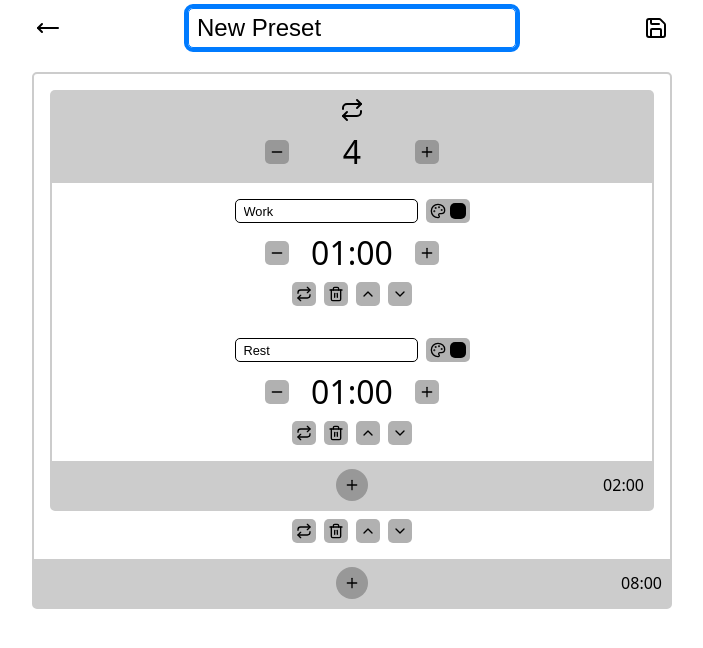
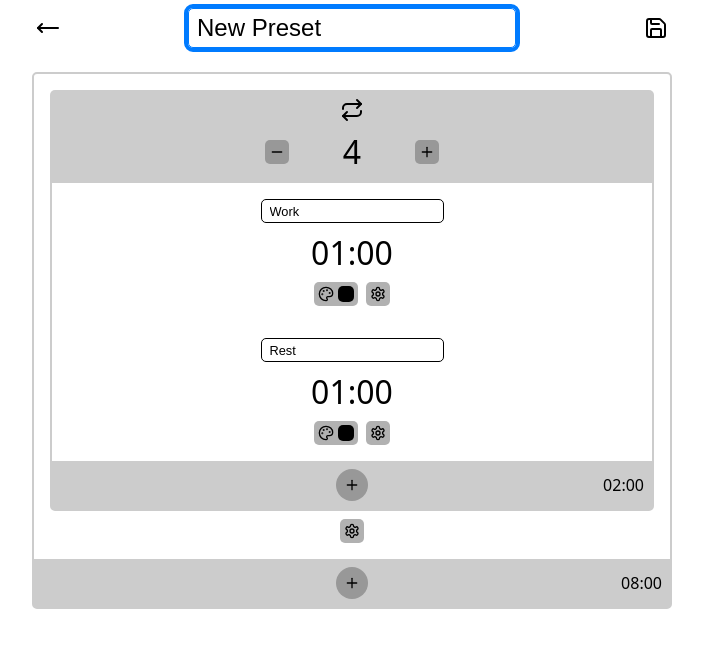
Before and after one commit to Garciat/programmable-timer-app, a React (Vite) app: page /new in a window 1280 px wide. Shown: the top 648 px of the page, without its empty margins (288-991 px from the left). Built offline with nearby package versions, Linux system fonts and the light colour scheme.

Commit message:
preset editor: reduce visual clutter

```diff
--- a/src/App.css
+++ b/src/App.css
@@ -114,7 +114,7 @@ select, input {
 
   padding: 0 0.5rem;
   border-radius: var(--radius);
-  border: 1px solid var(--text-color);
+  border: 1px solid currentColor;
   background-color: transparent;
   color: inherit;
   font-size: 0.8em;
--- a/src/components/PresetEditor.tsx
+++ b/src/components/PresetEditor.tsx
@@ -1,13 +1,5 @@
 import { useCallback, useEffect, useMemo, useState } from "react";
-import {
-  ChevronDown,
-  ChevronUp,
-  Minus,
-  Palette,
-  Plus,
-  Repeat,
-  Trash2,
-} from "lucide-react";
+import { Minus, Palette, Plus, Repeat, Settings } from "lucide-react";
 
 import { HStack } from "lib/box/mod.ts";
 import { contrastForegroundColor } from "lib/utils/color.ts";
@@ -25,6 +17,7 @@ import { duration } from "src/app/flatten.ts";
 
 import classes from "src/components/PresetEditor.module.css";
 import { IconButton } from "src/components/IconButton.tsx";
+import { IconMenu } from "src/components/IconMenu.tsx";
 
 export interface PresetEditorProps {
   preset: TimerPreset;
@@ -99,9 +92,22 @@ function SequenceEditor(
     const element = elements[index];
     elements[index] = {
       kind: "loop",
-      count: 1,
+      count: 2,
       element: { kind: "sequence", elements: [element] },
     };
+    onChange({ ...timer, elements });
+  }, [onChange, timer]);
+
+  const unloopElement = useCallback((index: number) => {
+    const elements = [...timer.elements];
+    const loop = elements[index];
+    if (loop.kind !== "loop") {
+      return;
+    }
+    if (loop.element.kind !== "sequence") {
+      return;
+    }
+    elements.splice(index, 1, ...loop.element.elements);
     onChange({ ...timer, elements });
   }, [onChange, timer]);
 
@@ -111,49 +117,20 @@ function SequenceEditor(
     onChange({ ...timer, elements });
   }, [onChange, timer]);
 
-  const getItemColor = useCallback((timer: TimerElement) => {
-    if (timer.kind === "period" && timer.color) {
-      return {
-        backgroundColor: timer.color,
-        color: contrastForegroundColor(timer.color),
-      };
-    }
-  }, []);
-
   return (
     <div className={classes["sequence-editor"]}>
       <div className={classes["sequence-editor-items"]}>
         {timer.elements.map((element, index) => (
-          <div
+          <SequenceItemEditor
             key={index}
-            className={classes["sequence-editor-item"]}
-            style={{ ...getItemColor(element) }}
-          >
-            <div className={classes["sequence-editor-item-value"]}>
-              <TimerEditor
             timer={element}
+            onLoop={() => loopElement(index)}
+            onUnloop={() => unloopElement(index)}
+            onRemove={() => removeElement(index)}
+            onMoveUp={() => moveElement(index, -1)}
+            onMoveDown={() => moveElement(index, 1)}
             onChange={(newElement) => updateElement(index, newElement)}
           />
-            </div>
-            <footer>
-              <IconButton
-                icon={Repeat}
-                onClick={() => loopElement(index)}
-              />
-              <IconButton
-                icon={Trash2}
-                onClick={() => removeElement(index)}
-              />
-              <IconButton
-                icon={ChevronUp}
-                onClick={() => moveElement(index, -1)}
-              />
-              <IconButton
-                icon={ChevronDown}
-                onClick={() => moveElement(index, 1)}
-              />
-            </footer>
-          </div>
         ))}
       </div>
 
@@ -168,6 +145,90 @@ function SequenceEditor(
         <div className={classes["right"]}>
           {formatSeconds(duration(timer))}
         </div>
+      </footer>
+    </div>
+  );
+}
+
+interface SequenceItemEditorProps {
+  timer: TimerElement;
+  onLoop: () => void;
+  onUnloop: () => void;
+  onRemove: () => void;
+  onMoveUp: () => void;
+  onMoveDown: () => void;
+  onChange: (element: TimerElement) => void;
+}
+
+function SequenceItemEditor({
+  timer,
+  onLoop,
+  onUnloop,
+  onRemove,
+  onMoveUp,
+  onMoveDown,
+  onChange,
+}: SequenceItemEditorProps) {
+  const canHaveColor = timer.kind === "period";
+
+  const timerColor = timer.kind === "period" ? timer.color : undefined;
+
+  const timerColorStyle = useMemo(() => {
+    if (timerColor) {
+      return {
+        backgroundColor: timerColor,
+        color: contrastForegroundColor(timerColor),
+      };
+    }
+  }, [timerColor]);
+
+  const unloopOption = useMemo(() => {
+    if (timer.kind === "loop") {
+      return [{ label: "Unloop", onSelect: onUnloop }];
+    }
+    return [];
+  }, [timer.kind, onUnloop]);
+
+  const setItemColor = useCallback((value: string) => {
+    if (timer.kind !== "period") {
+      return;
+    }
+    onChange({ ...timer, color: value });
+  }, [onChange, timer]);
+
+  return (
+    <div
+      className={classes["sequence-editor-item"]}
+      style={{ ...timerColorStyle }}
+    >
+      <div className={classes["sequence-editor-item-value"]}>
+        <TimerEditor timer={timer} onChange={onChange} />
+      </div>
+      <footer>
+        <HStack gap="0.5rem">
+          {/* I tried to move the color option under the IconMenu */}
+          {/* But I couldn't make it work on iOS, unfortunately. */}
+          {canHaveColor && (
+            <label className={classes["color-picker"]}>
+              <Palette className={classes["icon"]} />
+              <input
+                type="color"
+                defaultValue={timer.color}
+                onChange={(event) => setItemColor(event.target.value)}
+                className={classes["color-input"]}
+              />
+            </label>
+          )}
+          <IconMenu icon={Settings} title="Options">
+            {[
+              ...unloopOption,
+              { label: "Loop", onSelect: onLoop },
+              { label: "Move up", onSelect: onMoveUp },
+              { label: "Move down", onSelect: onMoveDown },
+              { label: "Remove", onSelect: onRemove },
+            ]}
+          </IconMenu>
+        </HStack>
       </footer>
     </div>
   );
@@ -214,32 +275,13 @@ function PeriodEditor(
     });
   }, [onChange, timer]);
 
-  const updateColor = useCallback(
-    (event: React.ChangeEvent<HTMLInputElement>) => {
-      onChange({ ...timer, color: event.target.value });
-    },
-    [onChange, timer],
-  );
-
   return (
     <div className={classes["period-editor"]}>
-      <HStack gap="0.5rem">
       <input
         type="text"
         value={timer.name}
         onChange={(event) => updateName(event.target.value)}
       />
-        <label className={classes["color-picker"]}>
-          <Palette className={classes["icon"]} />
-          <input
-            type="color"
-            value={timer.color}
-            onChange={updateColor}
-            className={classes["color-input"]}
-          />
-        </label>
-      </HStack>
-
       <SecondsEditor value={timer.seconds} onChange={updateSeconds} />
     </div>
   );
@@ -253,16 +295,6 @@ interface SecondsEditorProps {
 function SecondsEditor(
   { value, onChange }: SecondsEditorProps,
 ) {
-  const decrement = useCallback(() => {
-    if (value > 1) {
-      onChange(value - 1);
-    }
-  }, [onChange, value]);
-
-  const increment = useCallback(() => {
-    onChange(value + 1);
-  }, [onChange, value]);
-
   const minutes = useMemo(() => new NumberBox(Math.floor(value / 60)), [value]);
   const seconds = useMemo(() => new NumberBox(value % 60), [value]);
 
@@ -276,13 +308,11 @@ function SecondsEditor(
 
   return (
     <div className={classes["seconds-editor"]}>
-      <IconButton icon={Minus} onClick={decrement} />
       <div className={classes["seconds-editor-value"]}>
         <TimePartInput value={minutes} onChange={setMinutes} />
         <span className={classes["separator"]}>:</span>
         <TimePartInput value={seconds} onChange={setSeconds} />
       </div>
-      <IconButton icon={Plus} onClick={increment} />
     </div>
   );
 }
```
Lines whose indentation alone changed are shown as unchanged.
